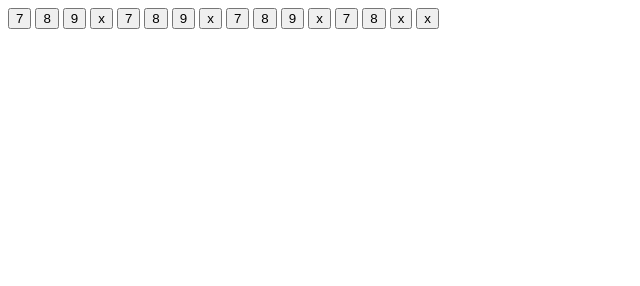
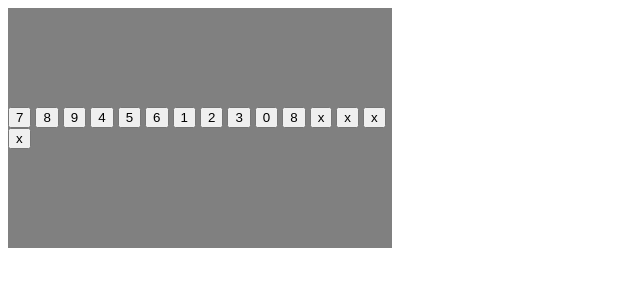
Before and after one commit to Maruxi01/Calculadora, a plain HTML site: page index.html in a window 1280 px wide. Shown: the whole page, without its empty margins (0-640 px from the left). Drawn offline with Linux system fonts and the light colour scheme.

Commit message:
style.css v1

```diff
--- a/index.html
+++ b/index.html
@@ -17,23 +17,20 @@
                     <button type="button">8</button>
                     <button type="button">9</button>
 
-                    <button  class="operacion"type="button">x</button>
+                    <button type="button">4</button>
+                    <button type="button">5</button>
+                    <button type="button">6</button>
 
-                    <button type="button">7</button>
+                    <button type="button">1</button>
+                    <button type="button">2</button>
+                    <button type="button">3</button>
+
+
+                    <button type="button">0</button>
                     <button type="button">8</button>
-                    <button type="button">9</button>
 
                     <button  class="operacion"type="button">x</button>
-
-                    <button type="button">7</button>
-                    <button type="button">8</button>
-                    <button type="button">9</button>
-
                     <button  class="operacion"type="button">x</button>
-
-                    <button type="button">7</button>
-                    <button type="button">8</button>
-
                     <button  class="operacion" id="igual" type="button">x</button>
                     <button  class="operacion"type="button">x</button>
 
--- a/style.css
+++ b/style.css
@@ -0,0 +1,17 @@
+body{
+    justify-content: center;
+    align-items: center;
+    display: block;
+    height: 100%;
+    width: 100%;
+}
+#contorno{
+    width: 30%;
+    height: 30%;
+    background-color: #808080;
+    display: flex;
+    position:fixed;
+    justify-content: center;
+    align-items: center;
+
+}
```
